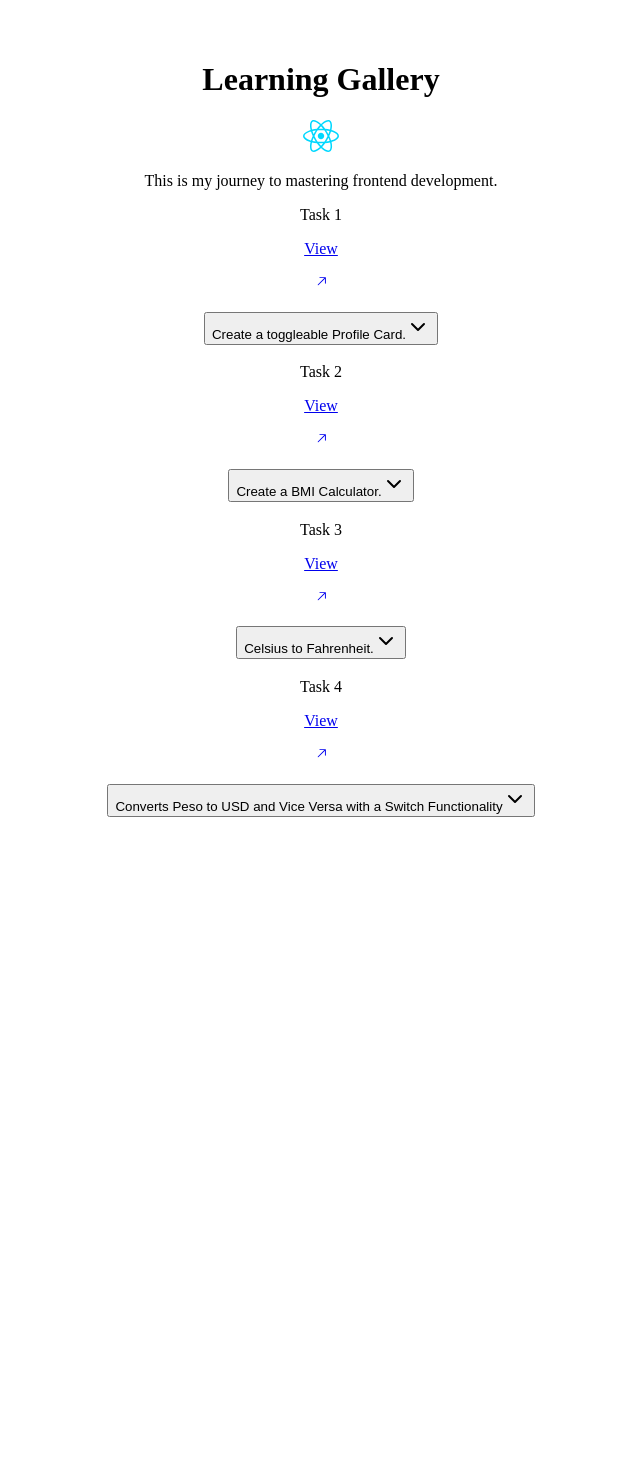
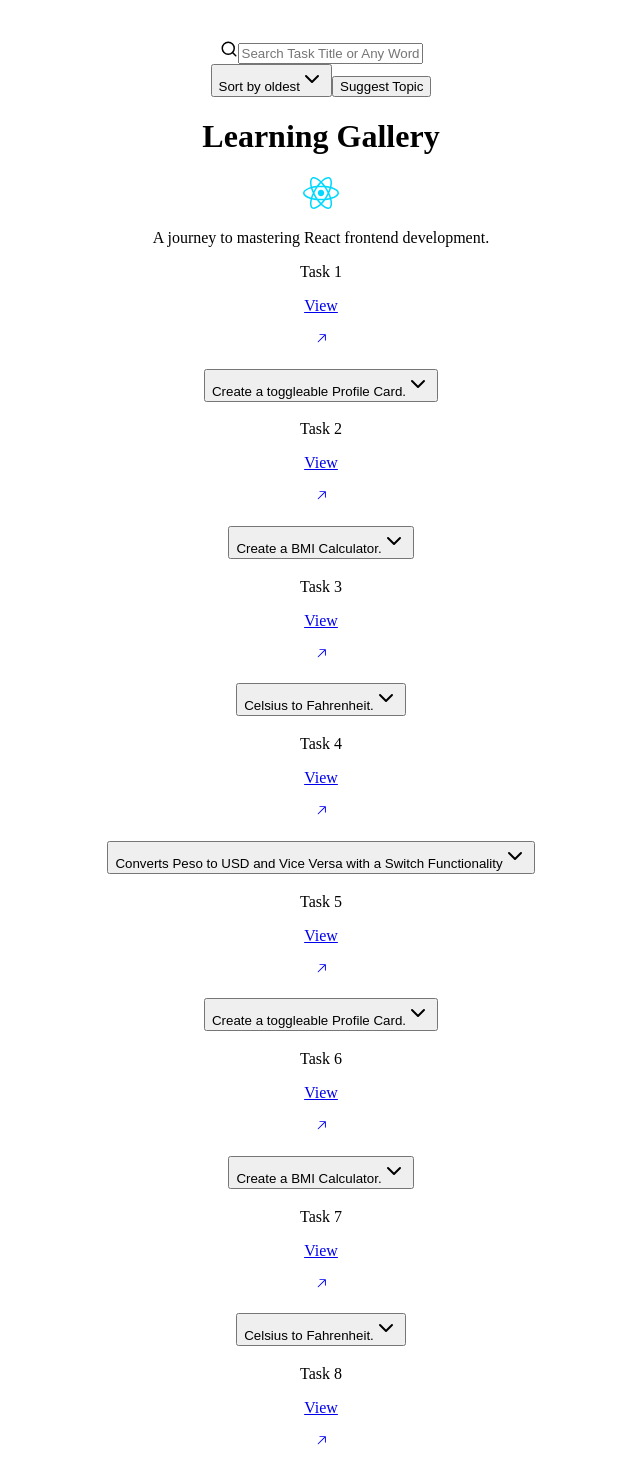
Before and after one commit to devJennyy/learning-gallery, a React (Vite) app: page /homepage in a window 1280 px wide. Shown: the top 1469 px of the page, without its empty margins (319-959 px from the left). Before the commit the page ends 876 px from the top, so only its background shows below. Built offline with nearby package versions, Linux system fonts and the light colour scheme; the HTML template or start-up script is replaced by a standard one.

Commit message:
Add static search and selector UI.

```diff
--- a/package.json
+++ b/package.json
@@ -11,6 +11,7 @@
   },
   "dependencies": {
     "@radix-ui/react-accordion": "^1.2.2",
+    "@radix-ui/react-select": "^2.1.4",
     "class-variance-authority": "^0.7.1",
     "clsx": "^2.1.1",
     "lucide-react": "^0.469.0",
--- /dev/null
+++ b/src/components/ui/select.tsx
@@ -0,0 +1,157 @@
+import * as React from "react"
+import * as SelectPrimitive from "@radix-ui/react-select"
+import { Check, ChevronDown, ChevronUp } from "lucide-react"
+
+import { cn } from "@/lib/utils"
+
+const Select = SelectPrimitive.Root
+
+const SelectGroup = SelectPrimitive.Group
+
+const SelectValue = SelectPrimitive.Value
+
+const SelectTrigger = React.forwardRef<
+  React.ElementRef<typeof SelectPrimitive.Trigger>,
+  React.ComponentPropsWithoutRef<typeof SelectPrimitive.Trigger>
+>(({ className, children, ...props }, ref) => (
+  <SelectPrimitive.Trigger
+    ref={ref}
+    className={cn(
+      "flex h-9 w-full items-center justify-between whitespace-nowrap rounded-md border border-primaryStroke bg-transparent px-3 py-2 text-sm shadow-sm ring-offset-white placeholder:text-primary focus:outline-none focus:ring-1 focus:ring-zinc-950 disabled:cursor-not-allowed disabled:opacity-50 [&>span]:line-clamp-1 dark:border-primaryStroke dark:ring-offset-zinc-950 dark:placeholder:text-primary dark:focus:ring-zinc-300",
+      className
+    )}
+    {...props}
+  >
+    {children}
+    <SelectPrimitive.Icon asChild>
+      <ChevronDown className="h-4 w-4 opacity-50 mt-1" />
+    </SelectPrimitive.Icon>
+  </SelectPrimitive.Trigger>
+))
+SelectTrigger.displayName = SelectPrimitive.Trigger.displayName
+
+const SelectScrollUpButton = React.forwardRef<
+  React.ElementRef<typeof SelectPrimitive.ScrollUpButton>,
+  React.ComponentPropsWithoutRef<typeof SelectPrimitive.ScrollUpButton>
+>(({ className, ...props }, ref) => (
+  <SelectPrimitive.ScrollUpButton
+    ref={ref}
+    className={cn(
+      "flex cursor-default items-center justify-center py-1",
+      className
+    )}
+    {...props}
+  >
+    <ChevronUp className="h-4 w-4" />
+  </SelectPrimitive.ScrollUpButton>
+))
+SelectScrollUpButton.displayName = SelectPrimitive.ScrollUpButton.displayName
+
+const SelectScrollDownButton = React.forwardRef<
+  React.ElementRef<typeof SelectPrimitive.ScrollDownButton>,
+  React.ComponentPropsWithoutRef<typeof SelectPrimitive.ScrollDownButton>
+>(({ className, ...props }, ref) => (
+  <SelectPrimitive.ScrollDownButton
+    ref={ref}
+    className={cn(
+      "flex cursor-default items-center justify-center py-1",
+      className
+    )}
+    {...props}
+  >
+    <ChevronDown className="h-4 w-4" />
+  </SelectPrimitive.ScrollDownButton>
+))
+SelectScrollDownButton.displayName =
+  SelectPrimitive.ScrollDownButton.displayName
+
+const SelectContent = React.forwardRef<
+  React.ElementRef<typeof SelectPrimitive.Content>,
+  React.ComponentPropsWithoutRef<typeof SelectPrimitive.Content>
+>(({ className, children, position = "popper", ...props }, ref) => (
+  <SelectPrimitive.Portal>
+    <SelectPrimitive.Content
+      ref={ref}
+      className={cn(
+        "relative z-50 max-h-96 min-w-[8rem] overflow-hidden rounded-md border border-primaryStroke bg-primaryFill text-primary shadow-md data-[state=open]:animate-in data-[state=closed]:animate-out data-[state=closed]:fade-out-0 data-[state=open]:fade-in-0 data-[state=closed]:zoom-out-95 data-[state=open]:zoom-in-95 data-[side=bottom]:slide-in-from-top-2 data-[side=left]:slide-in-from-right-2 data-[side=right]:slide-in-from-left-2 data-[side=top]:slide-in-from-bottom-2 dark:border-primaryStroke dark:bg-zinc-950 dark:text-zinc-50",
+        position === "popper" &&
+          "data-[side=bottom]:translate-y-1 data-[side=left]:-translate-x-1 data-[side=right]:translate-x-1 data-[side=top]:-translate-y-1",
+        className
+      )}
+      position={position}
+      {...props}
+    >
+      <SelectScrollUpButton />
+      <SelectPrimitive.Viewport
+        className={cn(
+          "p-1",
+          position === "popper" &&
+            "h-[var(--radix-select-trigger-height)] w-full min-w-[var(--radix-select-trigger-width)]"
+        )}
+      >
+        {children}
+      </SelectPrimitive.Viewport>
+      <SelectScrollDownButton />
+    </SelectPrimitive.Content>
+  </SelectPrimitive.Portal>
+))
+SelectContent.displayName = SelectPrimitive.Content.displayName
+
+const SelectLabel = React.forwardRef<
+  React.ElementRef<typeof SelectPrimitive.Label>,
+  React.ComponentPropsWithoutRef<typeof SelectPrimitive.Label>
+>(({ className, ...props }, ref) => (
+  <SelectPrimitive.Label
+    ref={ref}
+    className={cn("px-2 py-1.5 text-sm font-semibold", className)}
+    {...props}
+  />
+))
+SelectLabel.displayName = SelectPrimitive.Label.displayName
+
+const SelectItem = React.forwardRef<
+  React.ElementRef<typeof SelectPrimitive.Item>,
+  React.ComponentPropsWithoutRef<typeof SelectPrimitive.Item>
+>(({ className, children, ...props }, ref) => (
+  <SelectPrimitive.Item
+    ref={ref}
+    className={cn(
+      "relative flex w-full cursor-default select-none items-center rounded-sm py-1.5 pl-2 pr-8 text-sm outline-none focus:bg-secondaryFill focus:text-primary data-[disabled]:pointer-events-none data-[disabled]:opacity-50 dark:focus:bg-zinc-800 dark:focus:text-primary",
+      className
+    )}
+    {...props}
+  >
+    <span className="absolute right-2 flex h-3.5 w-3.5 items-center justify-center">
+      <SelectPrimitive.ItemIndicator>
+        <Check className="h-4 w-4" />
+      </SelectPrimitive.ItemIndicator>
+    </span>
+    <SelectPrimitive.ItemText>{children}</SelectPrimitive.ItemText>
+  </SelectPrimitive.Item>
+))
+SelectItem.displayName = SelectPrimitive.Item.displayName
+
+const SelectSeparator = React.forwardRef<
+  React.ElementRef<typeof SelectPrimitive.Separator>,
+  React.ComponentPropsWithoutRef<typeof SelectPrimitive.Separator>
+>(({ className, ...props }, ref) => (
+  <SelectPrimitive.Separator
+    ref={ref}
+    className={cn("-mx-1 my-1 h-px bg-zinc-100 dark:bg-zinc-800", className)}
+    {...props}
+  />
+))
+SelectSeparator.displayName = SelectPrimitive.Separator.displayName
+
+export {
+  Select,
+  SelectGroup,
+  SelectValue,
+  SelectTrigger,
+  SelectContent,
+  SelectLabel,
+  SelectItem,
+  SelectSeparator,
+  SelectScrollUpButton,
+  SelectScrollDownButton,
+}
--- /dev/null
+++ b/src/data/GalleryData.ts
@@ -0,0 +1,50 @@
+ export const learningGalleryItems = [
+    {
+      href: "/task-one",
+      title: "Create a toggleable Profile Card.",
+      description:
+        "Display the picture, first name, last name, age, and work info, followed by a 'See More' button, which, when clicked, reveals the email, address, and date of birth. When 'See More' was clicked, it should now be 'See Less' and hides the respective info again.",
+    },
+    {
+      href: "/task-two",
+      title: "Create a BMI Calculator.",
+      description:
+        "A simple BMI Calculator where users can input their weight (kg) and height (cm). Upon clicking a button, it calculates the BMI and displays whether the user is underweight, normal, overweight, or other categories.",
+    },
+    {
+      href: "/task-three",
+      title: "Celsius to Fahrenheit.",
+      description:
+        "Converts celsius into Fahrenheit and as well as display the temperature's weather category.",
+    },
+    {
+      href: "/task-four",
+      title: "Converts Peso to USD and Vice Versa with a Switch Functionality",
+      description:
+        "Implement a currency converter that allows users to switch seamlessly between converting Philippine Pesos (PHP) to US Dollars (USD) and vice versa and displays accurate conversion rates.",
+    },
+    {
+      href: "/task-one",
+      title: "Create a toggleable Profile Card.",
+      description:
+        "Display the picture, first name, last name, age, and work info, followed by a 'See More' button, which, when clicked, reveals the email, address, and date of birth. When 'See More' was clicked, it should now be 'See Less' and hides the respective info again.",
+    },
+    {
+      href: "/task-two",
+      title: "Create a BMI Calculator.",
+      description:
+        "A simple BMI Calculator where users can input their weight (kg) and height (cm). Upon clicking a button, it calculates the BMI and displays whether the user is underweight, normal, overweight, or other categories.",
+    },
+    {
+      href: "/task-three",
+      title: "Celsius to Fahrenheit.",
+      description:
+        "Converts celsius into Fahrenheit and as well as display the temperature's weather category.",
+    },
+    {
+      href: "/task-four",
+      title: "Converts Peso to USD and Vice Versa with a Switch Functionality",
+      description:
+        "Implement a currency converter that allows users to switch seamlessly between converting Philippine Pesos (PHP) to US Dollars (USD) and vice versa and displays accurate conversion rates.",
+    },
+  ];
--- a/src/pages/Homepage.tsx
+++ b/src/pages/Homepage.tsx
@@ -1,41 +1,47 @@
 import { GoArrowUpRight } from "react-icons/go";
 import reactLogo from "../assets/react.svg";
+import { LuSearch } from "react-icons/lu";
+import { learningGalleryItems } from "@/data/GalleryData";
 import {
   Accordion,
   AccordionContent,
   AccordionItem,
   AccordionTrigger,
 } from "@/components/ui/accordion";
+import {
+  Select,
+  SelectContent,
+  SelectItem,
+  SelectTrigger,
+  SelectValue,
+} from "@/components/ui/select";
 
 const Homepage = () => {
-  const learningGalleryItems = [
-    {
-      href: "/task-one",
-      title: "Create a toggleable Profile Card.",
-      description:
-        "Display the picture, first name, last name, age, and work info, followed by a 'See More' button, which, when clicked, reveals the email, address, and date of birth. When 'See More' was clicked, it should now be 'See Less' and hides the respective info again.",
-    },
-    {
-      href: "/task-two",
-      title: "Create a BMI Calculator.",
-      description:
-        "A simple BMI Calculator where users can input their weight (kg) and height (cm). Upon clicking a button, it calculates the BMI and displays whether the user is underweight, normal, overweight, or other categories.",
-    },
-    {
-      href: "/task-three",
-      title: "Celsius to Fahrenheit.",
-      description:
-        "Converts celsius into Fahrenheit and as well as display the temperature's weather category.",
-    },
-    {
-      href: "/task-four",
-      title: "Converts Peso to USD and Vice Versa with a Switch Functionality",
-      description:
-        "Implement a currency converter that allows users to switch seamlessly between converting Philippine Pesos (PHP) to US Dollars (USD) and vice versa and displays accurate conversion rates.",
-    },
-  ];
   return (
-    <div className="max-w-[1440px] mx-auto w-full 2xl:px-16 xl:px-10 px-5 flex flex-col justify-start items-start gap-4 my-10">
+    <div className="max-w-[1440px] mx-auto w-full xl:px-20 px-5 my-20">
+      <div className="w-full h-11 flex justify-between items-center gap-3 mb-16 text-[15px] font-medium">
+        <div className="w-full h-full flex justify-center items-center px-3 bg-primaryFill border border-primaryStroke rounded-md">
+          <LuSearch size={18} className="opacity-70" />
+          <input
+            placeholder="Search Task Title or Any Word..."
+            className="text-sm bg-transparent outline-none text-left w-full h-full pl-3"
+          />
+        </div>
+        <Select>
+          <SelectTrigger className="w-48 flex justify-between items-center gap-2 pl-4 h-full bg-primaryFill border border-primaryStroke rounded-md whitespace-nowrap no-scrollbar">
+            <SelectValue placeholder="Sort by oldest" />
+          </SelectTrigger>
+          <SelectContent>
+            <SelectItem value="light">Sort by oldest</SelectItem>
+            <SelectItem value="dark">Sort by newest</SelectItem>
+          </SelectContent>
+        </Select>
+        <button className="w-44 px-5 h-full bg-secondaryFill border border-primaryStroke rounded-md whitespace-nowrap hover:bg-quaternaryFill duration-300 transition-colors ease-out">
+          Suggest Topic
+        </button>
+      </div>
+
+      <div className="w-full flex flex-col justify-start items-start gap-4">
         <h1 className="text-2xl font-semibold">Learning Gallery</h1>
         <div className="flex justify-center items-center sm:gap-2 gap-4">
           <a
@@ -52,7 +58,7 @@ const Homepage = () => {
           </a>
 
           <p className="capitalize text-sm text-secondary sm:w-full w-56 text-start">
-          This is my journey to mastering frontend development.
+            A journey to mastering React frontend development.
           </p>
         </div>
 
@@ -66,7 +72,10 @@ const Homepage = () => {
                 <p className="text-sm font-semibold capitalize tracking-wide">
                   Task {index + 1}
                 </p>
-              <a href={items.href} className="flex justify-center items-center w-fit sm:px-3 px-2 py-1 border border-primaryStroke bg-secondaryFill rounded-md gap-1 hover:bg-quaternaryFill duration-300 transition-colors ease-out">
+                <a
+                  href={items.href}
+                  className="flex justify-center items-center w-fit sm:px-3 px-2 py-1 border border-primaryStroke bg-secondaryFill rounded-md gap-1 hover:bg-quaternaryFill duration-300 transition-colors ease-out"
+                >
                   <p className="text-[12px]">View</p>
                   <GoArrowUpRight size={15} className="mt-[1px]" />
                 </a>
@@ -87,6 +96,7 @@ const Homepage = () => {
           );
         })}
       </div>
+    </div>
   );
 };
 
--- a/src/styles/index.css
+++ b/src/styles/index.css
@@ -19,6 +19,12 @@ body {
   overflow-x: hidden;
   overflow-y: scroll;
   background-color: var(--primaryFill);
+  min-width: 100% !important;
+}
+
+html > body[data-scroll-locked] {
+  overflow: visible !important;
+  margin-right: 0 !important;
 }
 
 * {
```
Also changed, not shown: 1 other file (tests, documents, lock files or other folders). Lines whose indentation alone changed are shown as unchanged.
